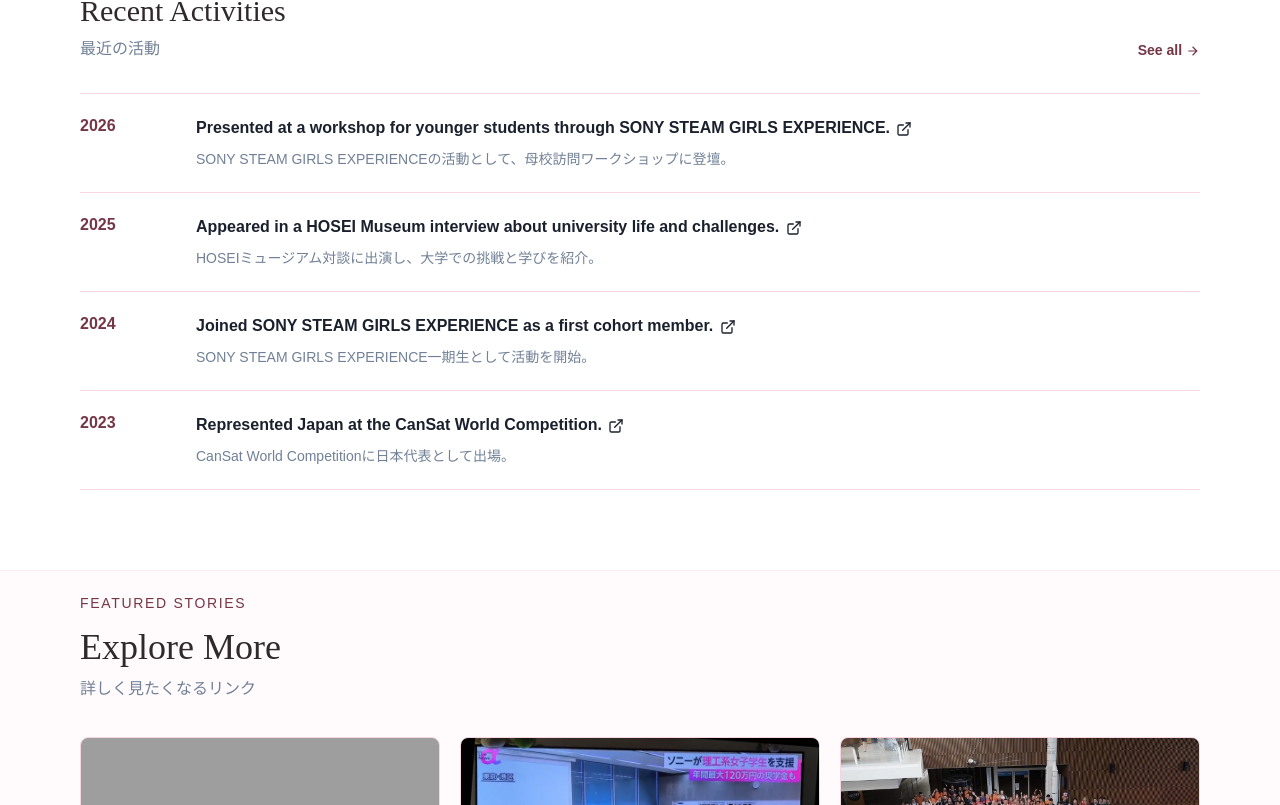
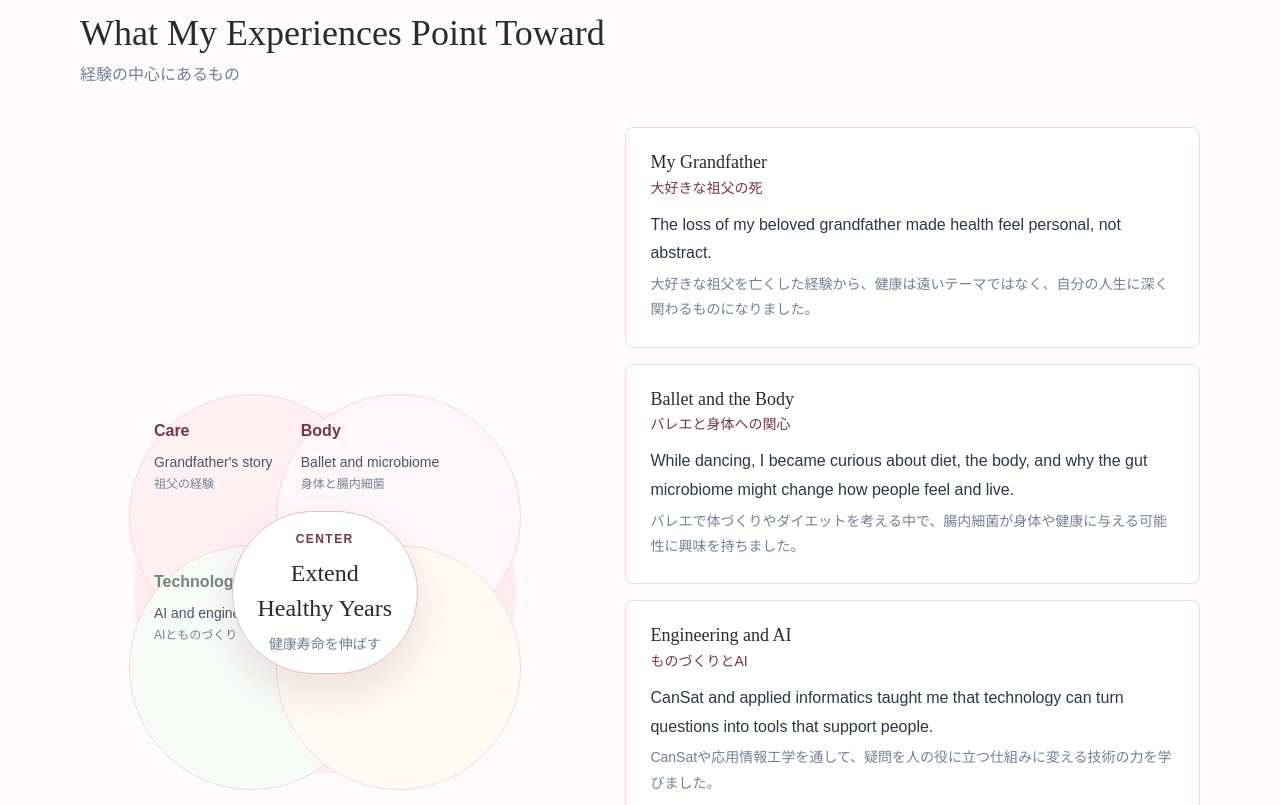
Before and after one commit to Sherry-misato/Misato-Hayashi-sherry-portfolio, a Next.js app: page / in a window 1280 px wide. Shown: the part 1735-2540 px from the top of the page. Built offline with nearby package versions, Linux system fonts and the light colour scheme; grey boxes are pictures that could not be loaded.

Commit message:
Add life map section

```diff
--- a/app/page.tsx
+++ b/app/page.tsx
@@ -86,6 +86,33 @@
     jaTitle: "目指す姿",
     en: "I want to build systems that support health before illness becomes visible.",
     ja: "病気になってから治すだけでなく、未病の段階で健康を守れる仕組みを社会に届けたいです。",
+  },
+];
+
+const lifeMapItems = [
+  {
+    title: "My Grandfather",
+    jaTitle: "大好きな祖父の死",
+    body: "The loss of my beloved grandfather made health feel personal, not abstract.",
+    ja: "大好きな祖父を亡くした経験から、健康は遠いテーマではなく、自分の人生に深く関わるものになりました。",
+  },
+  {
+    title: "Ballet and the Body",
+    jaTitle: "バレエと身体への関心",
+    body: "While dancing, I became curious about diet, the body, and why the gut microbiome might change how people feel and live.",
+    ja: "バレエで体づくりやダイエットを考える中で、腸内細菌が身体や健康に与える可能性に興味を持ちました。",
+  },
+  {
+    title: "Engineering and AI",
+    jaTitle: "ものづくりとAI",
+    body: "CanSat and applied informatics taught me that technology can turn questions into tools that support people.",
+    ja: "CanSatや応用情報工学を通して、疑問を人の役に立つ仕組みに変える技術の力を学びました。",
+  },
+  {
+    title: "Sharing STEAM",
+    jaTitle: "学びを届ける活動",
+    body: "Through SGX, I learned to pass curiosity forward and communicate science in a way that reaches younger students.",
+    ja: "SGXでは、好奇心を次の世代へつなぎ、科学や研究を人に届く言葉で伝える経験を重ねています。",
   },
 ];
 
@@ -219,6 +246,54 @@
           </Container>
         </Box>
 
+        <Container maxW="6xl" py={{ base: 16, md: 24 }}>
+          <Text color="rose.700" fontSize="sm" letterSpacing=".12em">LIFE MAP</Text>
+          <Heading mt={3} fontSize={{ base: "3xl", md: "4xl" }} fontWeight="500">What My Experiences Point Toward</Heading>
+          <Text mt={2} color="gray.500">経験の中心にあるもの</Text>
+          <Grid templateColumns={{ base: "1fr", lg: ".92fr 1.08fr" }} gap={{ base: 10, lg: 14 }} alignItems="center" mt={10}>
+            <Box position="relative" minH={{ base: "360px", md: "430px" }}>
+              <Box position="absolute" inset={{ base: "10% 8%", md: "8% 11%" }} borderRadius="full" bg="rose.100" opacity=".82" />
+              <Box position="absolute" top={{ base: "5%", md: "4%" }} left={{ base: "8%", md: "10%" }} w={{ base: "54%", md: "50%" }} aspectRatio={1} borderRadius="full" bg="#fff0f4" border="1px solid" borderColor="rose.200" p={6}>
+                <Text color="rose.700" fontWeight="bold">Care</Text>
+                <Text mt={2} color="gray.600" fontSize="sm" lineHeight="1.7">Grandfather&apos;s story</Text>
+                <Text color="gray.500" fontSize="xs">祖父の経験</Text>
+              </Box>
+              <Box position="absolute" top={{ base: "5%", md: "4%" }} right={{ base: "8%", md: "10%" }} w={{ base: "54%", md: "50%" }} aspectRatio={1} borderRadius="full" bg="#fff7f9" border="1px solid" borderColor="rose.200" p={6}>
+                <Text color="rose.700" fontWeight="bold">Body</Text>
+                <Text mt={2} color="gray.600" fontSize="sm" lineHeight="1.7">Ballet and microbiome</Text>
+                <Text color="gray.500" fontSize="xs">身体と腸内細菌</Text>
+              </Box>
+              <Box position="absolute" bottom={{ base: "5%", md: "4%" }} left={{ base: "8%", md: "10%" }} w={{ base: "54%", md: "50%" }} aspectRatio={1} borderRadius="full" bg="#f7fbf8" border="1px solid" borderColor="rose.200" p={6}>
+                <Text color="sage" fontWeight="bold">Technology</Text>
+                <Text mt={2} color="gray.600" fontSize="sm" lineHeight="1.7">AI and engineering</Text>
+                <Text color="gray.500" fontSize="xs">AIとものづくり</Text>
+              </Box>
+              <Box position="absolute" bottom={{ base: "5%", md: "4%" }} right={{ base: "8%", md: "10%" }} w={{ base: "54%", md: "50%" }} aspectRatio={1} borderRadius="full" bg="#fffaf2" border="1px solid" borderColor="rose.200" p={6}>
+                <Text color="rose.700" fontWeight="bold">Voice</Text>
+                <Text mt={2} color="gray.600" fontSize="sm" lineHeight="1.7">STEAM outreach</Text>
+                <Text color="gray.500" fontSize="xs">発信と継承</Text>
+              </Box>
+              <Flex position="absolute" inset="31%" borderRadius="full" bg="white" border="1px solid" borderColor="rose.300" boxShadow="0 18px 40px rgba(117,54,71,.13)" align="center" justify="center" textAlign="center" p={6}>
+                <Box>
+                  <Text color="rose.700" fontSize="xs" letterSpacing=".12em" fontWeight="bold">CENTER</Text>
+                  <Heading as="p" mt={2} fontSize={{ base: "xl", md: "2xl" }} fontWeight="500" lineHeight="1.45">Extend Healthy Years</Heading>
+                  <Text mt={2} color="gray.500" fontSize="sm">健康寿命を伸ばす</Text>
+                </Box>
+              </Flex>
+            </Box>
+            <Stack spacing={4}>
+              {lifeMapItems.map((item) => (
+                <Box key={item.title} bg="white" border="1px solid" borderColor="rose.200" borderRadius="8px" p={{ base: 5, md: 6 }}>
+                  <Heading as="h3" fontSize="lg" fontWeight="500">{item.title}</Heading>
+                  <Text mt={1} color="rose.700" fontSize="sm">{item.jaTitle}</Text>
+                  <Text mt={3} color="gray.700" lineHeight="1.8">{item.body}</Text>
+                  <Text mt={1} color="gray.500" fontSize="sm" lineHeight="1.8">{item.ja}</Text>
+                </Box>
+              ))}
+            </Stack>
+          </Grid>
+        </Container>
+
         <Box bg="white" borderY="1px solid" borderColor="rose.100" py={{ base: 14, md: 20 }}>
           <Container maxW="6xl">
             <Flex align="end" justify="space-between" gap={6} mb={8}>
@@ -249,8 +324,8 @@
 
         <Container maxW="6xl" py={{ base: 16, md: 22 }}>
           <Text color="rose.700" fontSize="sm" letterSpacing=".12em">FEATURED STORIES</Text>
-          <Heading mt={3} fontSize={{ base: "3xl", md: "4xl" }} fontWeight="500">Explore More</Heading>
-          <Text mt={2} color="gray.500">詳しく見たくなるリンク</Text>
+          <Heading mt={3} fontSize={{ base: "3xl", md: "4xl" }} fontWeight="500">Stories & Voices</Heading>
+          <Text mt={2} color="gray.500">活動の記録</Text>
           <SimpleGrid columns={{ base: 1, md: 3 }} gap={5} mt={9}>
             {featuredStories.map((story) => (
               <Link key={story.title} href={story.url} isExternal _hover={{ textDecoration: "none" }}>
@@ -377,19 +452,19 @@
           <Container maxW="6xl">
             <Text color="rose.200" fontSize="sm" letterSpacing=".12em">FUTURE</Text>
             <Heading mt={4} maxW="850px" fontSize={{ base: "3xl", md: "5xl" }} lineHeight="1.45" fontWeight="500">
-              Toward research at DFKI and medical AI that reaches real people.
+              Building toward international research and medical AI that reaches real people.
             </Heading>
             <Text mt={4} color="rose.100" fontFamily="heading" fontSize={{ base: "xl", md: "2xl" }}>
-              DFKIで研究できる力をつけ、医療AIを人の健康に届く価値へ。
+              国際的な研究の場を目指し、医療AIを人の健康に届く価値へ。
             </Text>
             <Text mt={6} maxW="760px" color="whiteAlpha.850" lineHeight="2">
-              My goal is to present research internationally, publish papers, and eventually conduct research at the German Research Center for Artificial Intelligence (DFKI).
+              My goal is to present research internationally, publish papers, and build the ability to join leading AI research environments, including DFKI as one possible future destination.
             </Text>
             <Text mt={2} maxW="760px" color="whiteAlpha.700" lineHeight="1.9">
-              国際会議・論文発表に挑み、ドイツ人工知能研究センター（DFKI）で研究することを目標にしています。
+              国際会議・論文発表に挑み、将来的な選択肢のひとつとしてDFKIで研究できる力をつけたいと考えています。
             </Text>
             <Button as={NextLink} href="/details#future" mt={9} rightIcon={<ArrowForwardIcon />} bg="white" color="rose.700" _hover={{ bg: "rose.100" }}>
-              Read Future Goals
+              My Direction
             </Button>
           </Container>
         </Box>
```
Also changed, not shown: app/details/page.tsx (+8 -9 lines).
